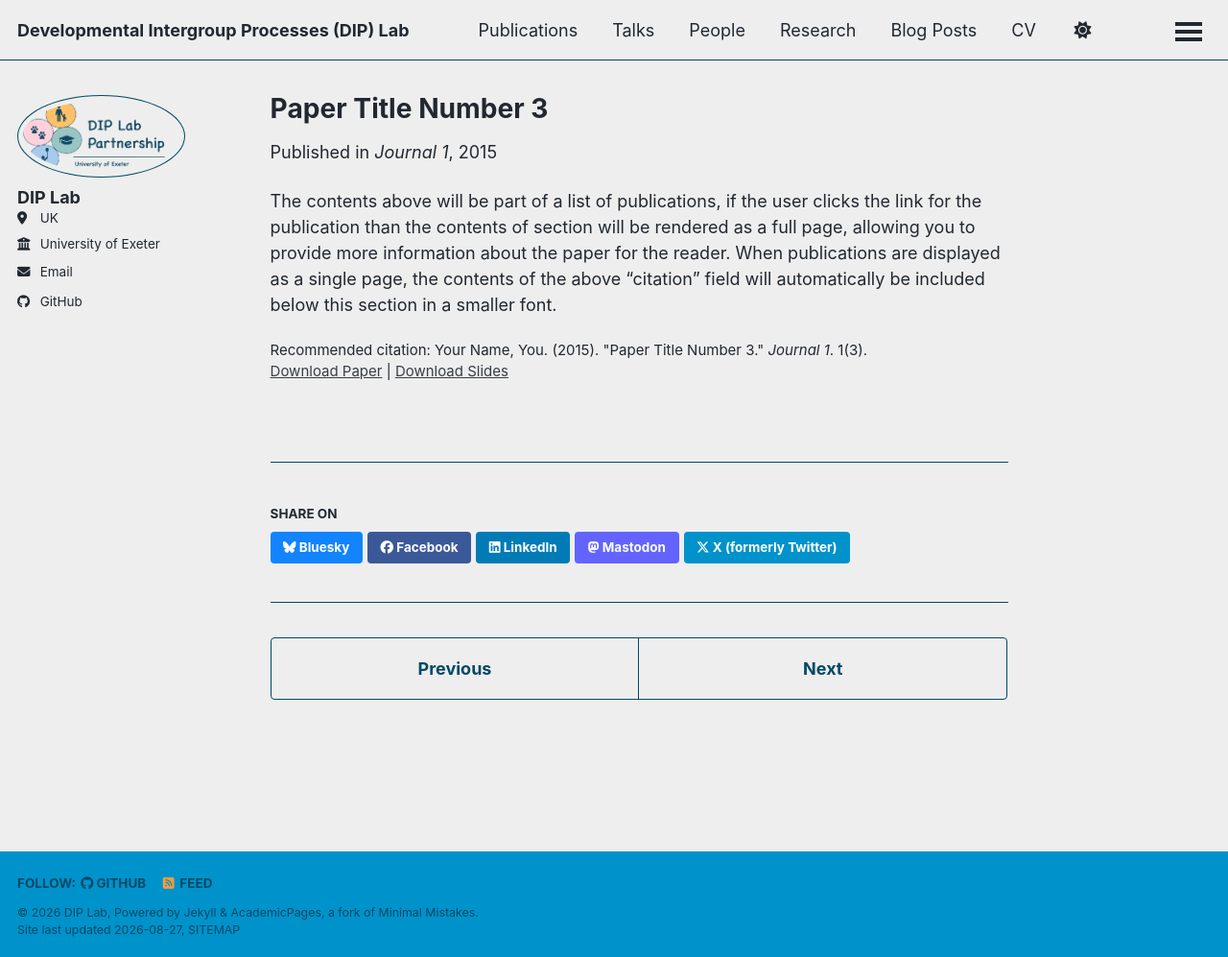
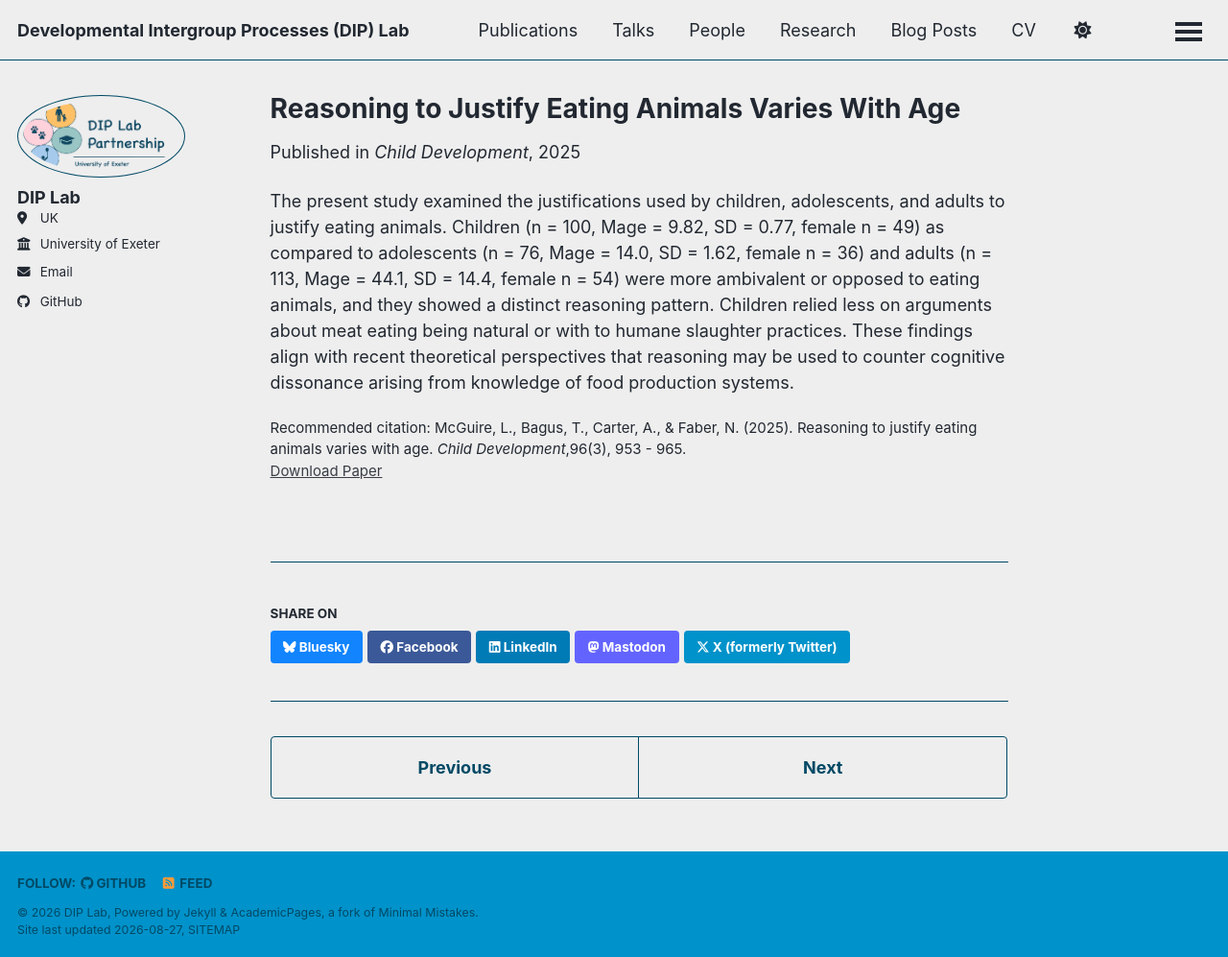
Before and after one commit to Developmental-Intergroup-Processes-Lab/Developmental-Intergroup-Processes-Lab.github.io, a Jekyll site: the page built from _publications/2015-10-01-paper-title-number-3.md, in a window 1280 px wide and 997 px high. Shown: the whole window at 96% size. Built offline with Jekyll 4.4.1, drawn with Linux system fonts in a browser that asks for light colours; a style sheet for code colours, icons or effects is not loaded.

Commit message:
Update 2015-10-01-paper-title-number-3.md

```diff
--- a/_publications/2015-10-01-paper-title-number-3.md
+++ b/_publications/2015-10-01-paper-title-number-3.md
@@ -1,14 +1,12 @@
 ---
-title: "Paper Title Number 3"
+title: "Reasoning to Justify Eating Animals Varies With Age"
 collection: publications
 category: manuscripts
-permalink: /publication/2015-10-01-paper-title-number-3
-excerpt: 'This paper is about the number 3. The number 4 is left for future work.'
-date: 2015-10-01
-venue: 'Journal 1'
-slidesurl: 'https://academicpages.github.io/files/slides3.pdf'
-paperurl: 'https://academicpages.github.io/files/paper3.pdf'
-citation: 'Your Name, You. (2015). &quot;Paper Title Number 3.&quot; <i>Journal 1</i>. 1(3).'
+research_area: "Animals and Nature"
+permalink: /publication/2025-reasoning-eating
+date: 2025-06-01
+venue: 'Child Development'
+paperurl: 'https://doi.org/10.1111/cdev.14217'
+citation: "McGuire, L., Bagus, T., Carter, A., & Faber, N. (2025). Reasoning to justify eating animals varies with age. <i>Child Development</I>,96(3), 953 - 965."
 ---
-
-The contents above will be part of a list of publications, if the user clicks the link for the publication than the contents of section will be rendered as a full page, allowing you to provide more information about the paper for the reader. When publications are displayed as a single page, the contents of the above "citation" field will automatically be included below this section in a smaller font.
+The present study examined the justifications used by children, adolescents, and adults to justify eating animals. Children (n = 100, Mage = 9.82, SD = 0.77, female n = 49) as compared to adolescents (n = 76, Mage = 14.0, SD = 1.62, female n = 36) and adults (n = 113, Mage = 44.1, SD = 14.4, female n = 54) were more ambivalent or opposed to eating animals, and they showed a distinct reasoning pattern. Children relied less on arguments about meat eating being natural or with to humane slaughter practices. These findings align with recent theoretical perspectives that reasoning may be used to counter cognitive dissonance arising from knowledge of food production systems.
```
